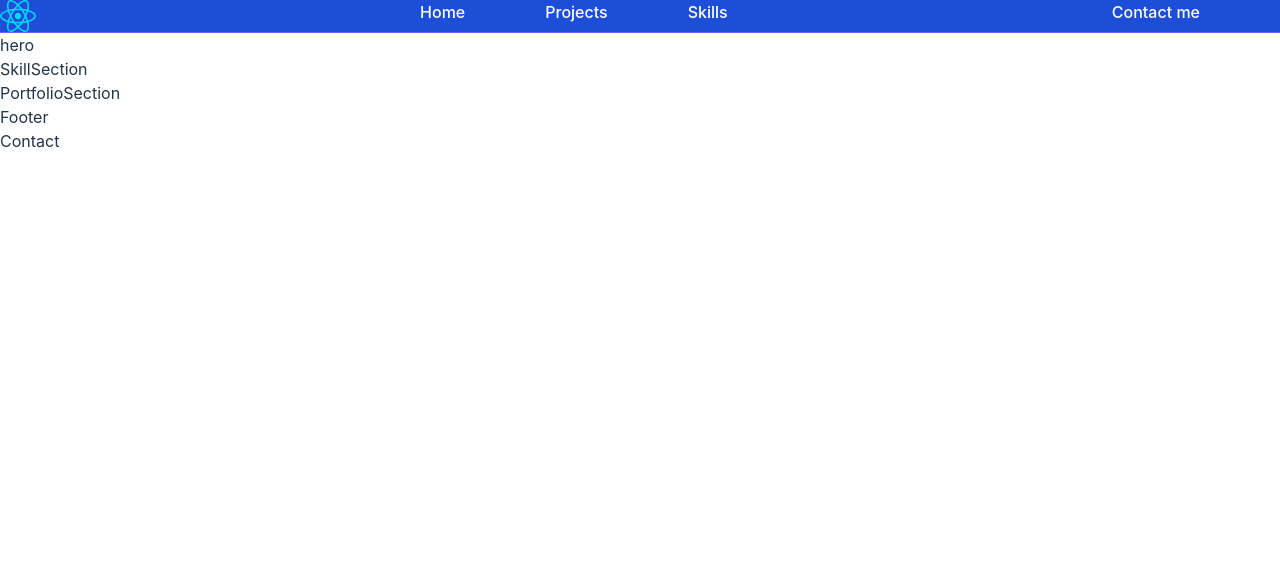
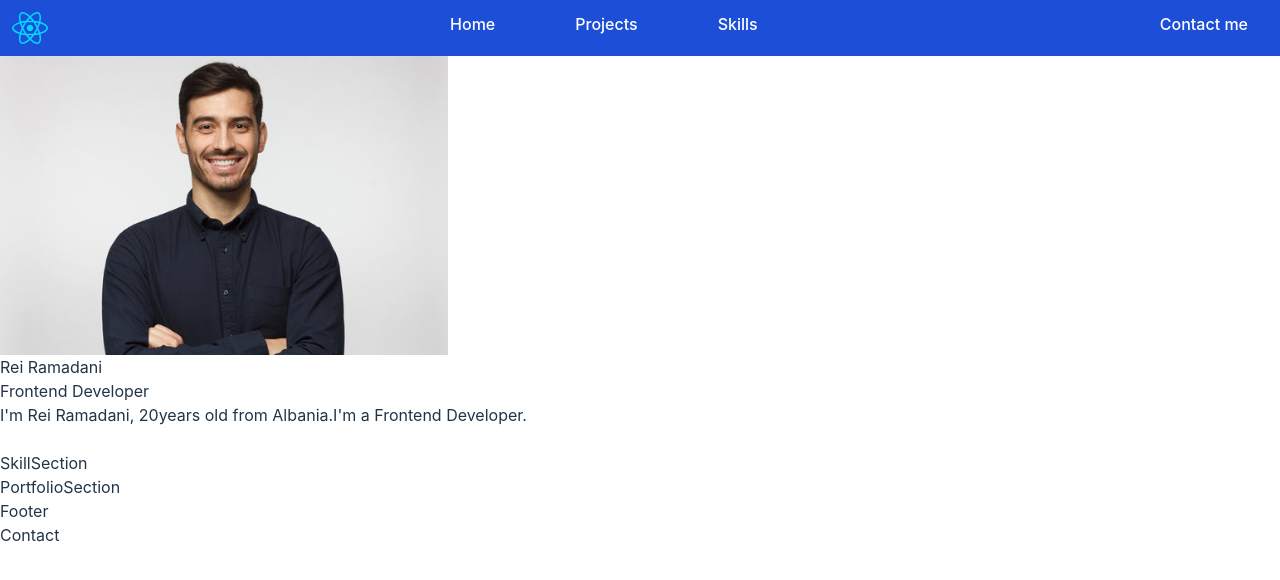
Before and after one commit to RamadaniRei/Portfolio, a React (Vite) app: page / in a window 1280 px wide. Shown: the top 580 px of the page. Built offline with nearby package versions, Linux system fonts and the light colour scheme.

Commit message:
Visual changes to the navbar including padding and flex

```diff
--- a/src/components/Navbar.jsx
+++ b/src/components/Navbar.jsx
@@ -2,8 +2,7 @@ import React from "react";
 import logo from "../assets/react.svg";
 const Navbar = () => {
   return (
-    <nav className="bg-blue-700 border-b border-indigo-500 pr-20">
-      <div className="flex justify-between">
+    <nav className="flex justify-between w-full p-3 bg-blue-700">
       <div>
         <img src={logo} alt="logo" />
       </div>
@@ -19,8 +18,9 @@ const Navbar = () => {
         </div>
       </div>
       <div>
-          <a href="#">Contact me</a>
-        </div>
+        <a href="#" className="pr-5">
+          Contact me
+        </a>
       </div>
     </nav>
   );
--- a/src/components/hero.jsx
+++ b/src/components/hero.jsx
@@ -1,7 +1,20 @@
 import React from "react";
+import Profile from "../assets/Profile.jpg";
 
 const Hero = () => {
-  return <div>hero</div>;
+  return (
+    <div className="flex-row">
+      <img src={Profile} alt="Person" className="h-auto max-w-md " />
+      <div className="flex-col ">
+        <h2> Rei Ramadani</h2>
+        <div> Frontend Developer</div>
+        <p>
+          I'm Rei Ramadani, 20years old from Albania.I'm a Frontend Developer.{" "}
+        </p>
+        <button href="#" className="bg-red-50 w-50 h-50"></button>
+      </div>
+    </div>
+  );
 };
 
 export default Hero;
```
Lines whose indentation alone changed are shown as unchanged.
